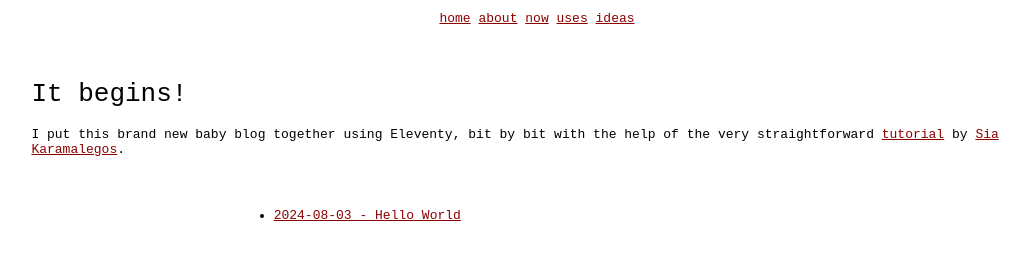
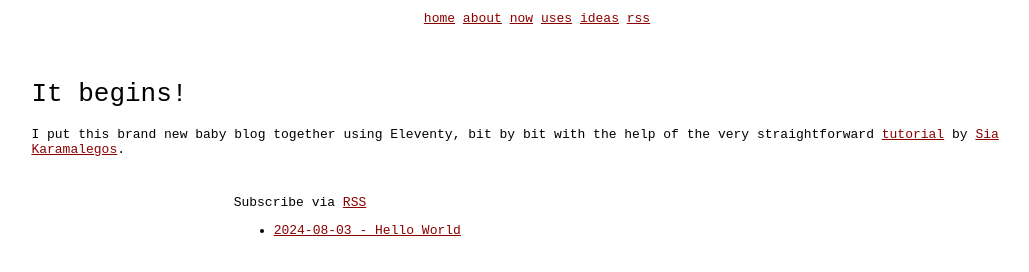
Before and after one commit to kvaettr/blog, an Eleventy site: page src/index.njk in a window 1280 px wide. Shown: the part 264-536 px from the top of the page, without its empty margins (103-1132 px from the left). Built offline with nearby package versions, Linux system fonts and the light colour scheme; Eleventy itself is replaced by a stand-in of ours; files that its build step writes are made by us from their sources.

Commit message:
Add RSS links to nav and index files

```diff
--- a/src/_includes/layout.njk
+++ b/src/_includes/layout.njk
@@ -12,7 +12,7 @@
   <body>
     <img src="/images/black-vaettr.png" class="header" alt="hand-drawn black vaettr logo">
     <nav>
-      <a href="/">home</a> <a href="/pages/about">about</a> <a href="/pages/now">now</a> <a href="/pages/uses">uses</a> <a href="/pages/ideas">ideas</a>
+      <a href="/">home</a> <a href="/pages/about">about</a> <a href="/pages/now">now</a> <a href="/pages/uses">uses</a> <a href="/pages/ideas">ideas</a> <a href="/feed.xml">rss</a>
     </nav>
     <!-- Grab the content from the page data and dump it here, and mark it as safe -->
     <!-- Safe docs: https://mozilla.github.io/nunjucks/templating.html#safe -->
--- a/src/_includes/page-layout.njk
+++ b/src/_includes/page-layout.njk
@@ -12,7 +12,7 @@
   <body>
     <img src="/images/black-vaettr.png" class="header" alt="hand-drawn black vaettr logo">
     <nav>
-      <a href="/">home</a> <a href="/pages/about">about</a> <a href="/pages/now">now</a> <a href="/pages/uses">uses</a> <a href="/pages/ideas">ideas</a>
+      <a href="/">home</a> <a href="/pages/about">about</a> <a href="/pages/now">now</a> <a href="/pages/uses">uses</a> <a href="/pages/ideas">ideas</a> <a href="/feed.xml">rss</a>
     </nav>
   <!-- Grab the content from the page data and dump it here, and mark it as safe -->
   <!-- Safe docs: https://mozilla.github.io/nunjucks/templating.html#safe -->
--- a/src/index.njk
+++ b/src/index.njk
@@ -9,6 +9,7 @@ title: vaettr
 
 
   <div class="post-list">
+    Subscribe via <a href="/feed.xml">RSS</a>
   <ul>
     {% for post in collections.posts | reverse %}
       <li><a href="{{ post.url }}">{{ post.data.date }} - {{ post.data.title }}</a></li>
```
